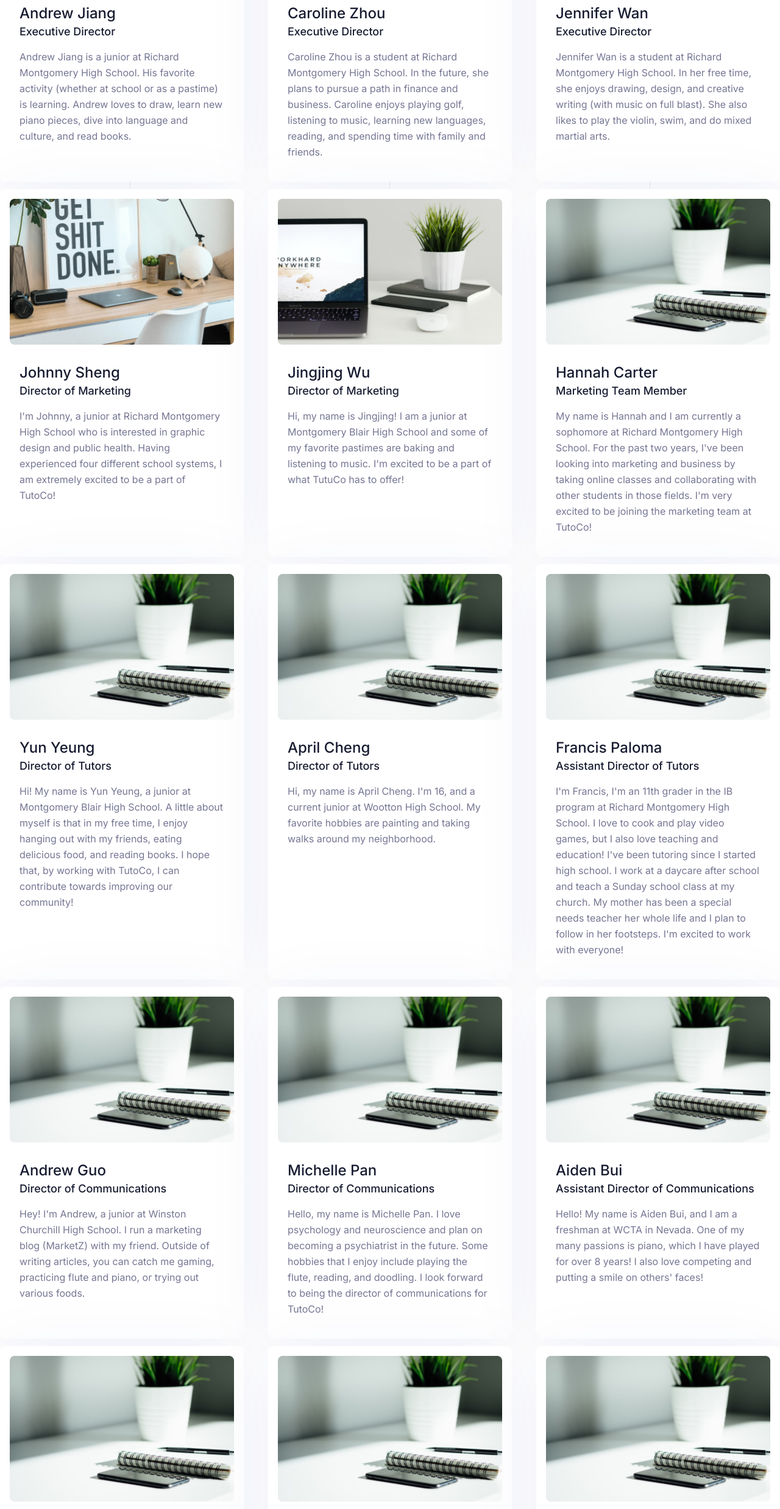
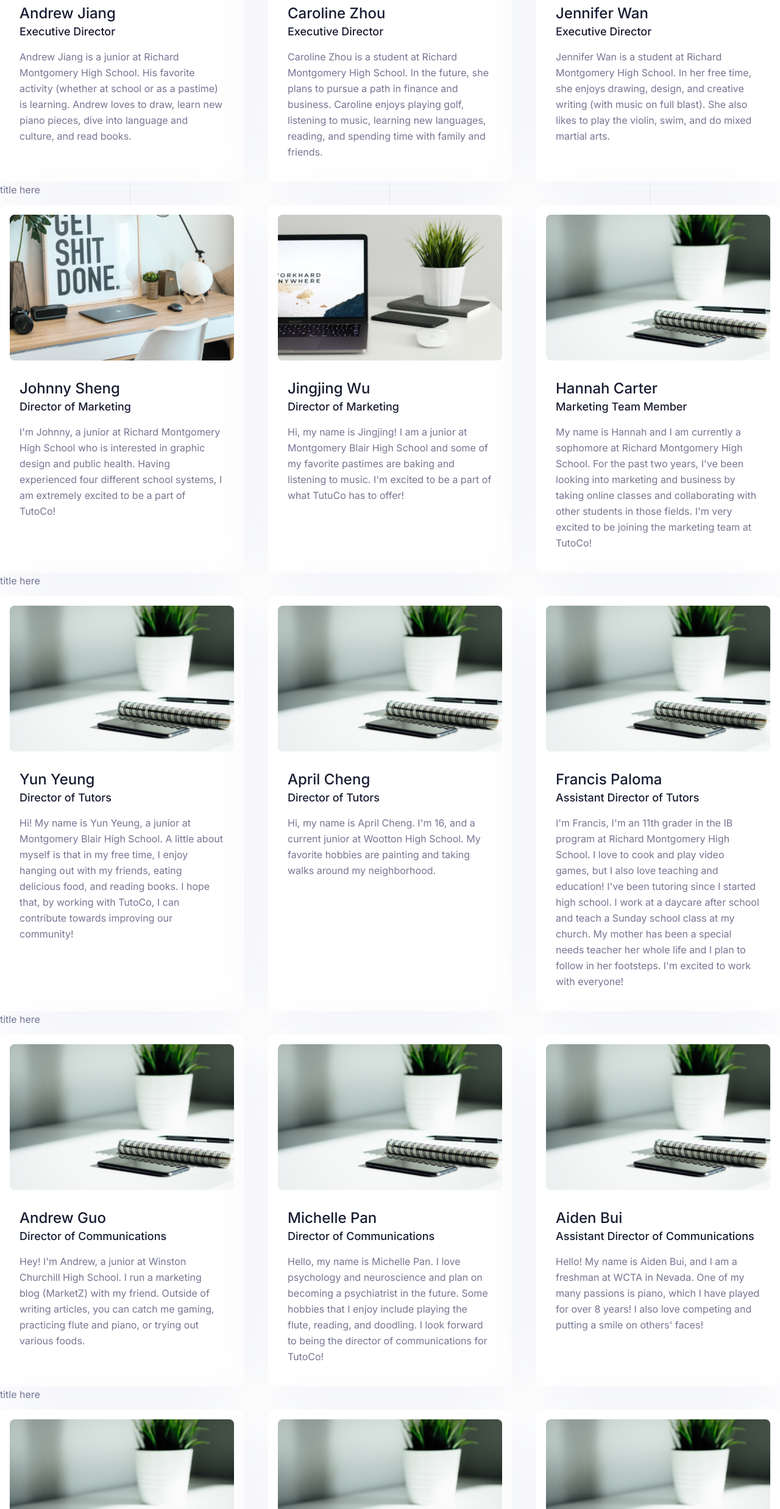
Before and after one commit to TutoCo/tutoco-site, a Next.js app: page /board in a window 1280 px wide. Shown: the part 608-3082 px from the top of the page at 61% size. Built offline with nearby package versions, Linux system fonts and the light colour scheme.

Commit message:
paragraphs as dividers. maybe fix cutoff too.

```diff
--- a/app/(site)/(team)/board/page.tsx
+++ b/app/(site)/(team)/board/page.tsx
@@ -38,20 +38,32 @@ const BlogPage = async () => {
             <BlogItem blog={blog} key={key} />
           ))}
           </div>
+          <div>
+            <p>title here</p>
+          </div>
           <div className="mt-3 grid grid-cols-1 gap-7.5 md:grid-cols-2 lg:grid-cols-3 xl:gap-10">
             {BlogData_mark.slice(0, 3).map((blog, key) => (
               <BlogItem blog={blog} key={key} />
             ))}
+          </div>
+          <div>
+            <p>title here</p>
           </div>
           <div className="mt-3 grid grid-cols-1 gap-7.5 md:grid-cols-2 lg:grid-cols-3 xl:gap-10">
             {BlogData_tuto.slice(0, 3).map((blog, key) => (
               <BlogItem blog={blog} key={key} />
             ))}
           </div>
+          <div>
+            <p>title here</p>
+          </div>
           <div className="mt-3 grid grid-cols-1 gap-7.5 md:grid-cols-2 lg:grid-cols-3 xl:gap-10">
             {BlogData_comm.slice(0, 3).map((blog, key) => (
               <BlogItem blog={blog} key={key} />
             ))}
+          </div>
+          <div>
+            <p>title here</p>
           </div>
           <div className="mt-3 grid grid-cols-1 gap-7.5 md:grid-cols-2 lg:grid-cols-3 xl:gap-10">
             {BlogData_logi.slice(0, 3).map((blog, key) => (
```
